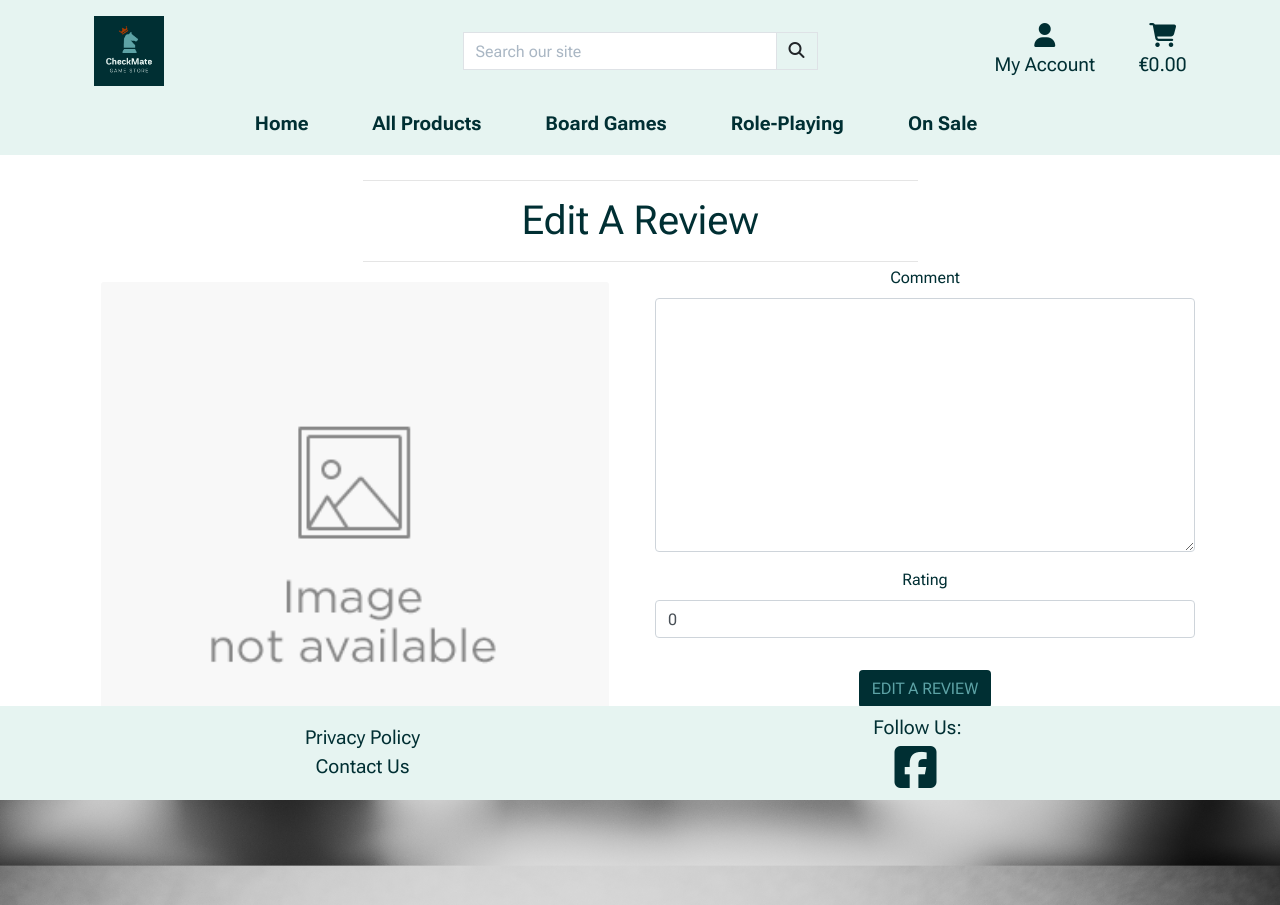
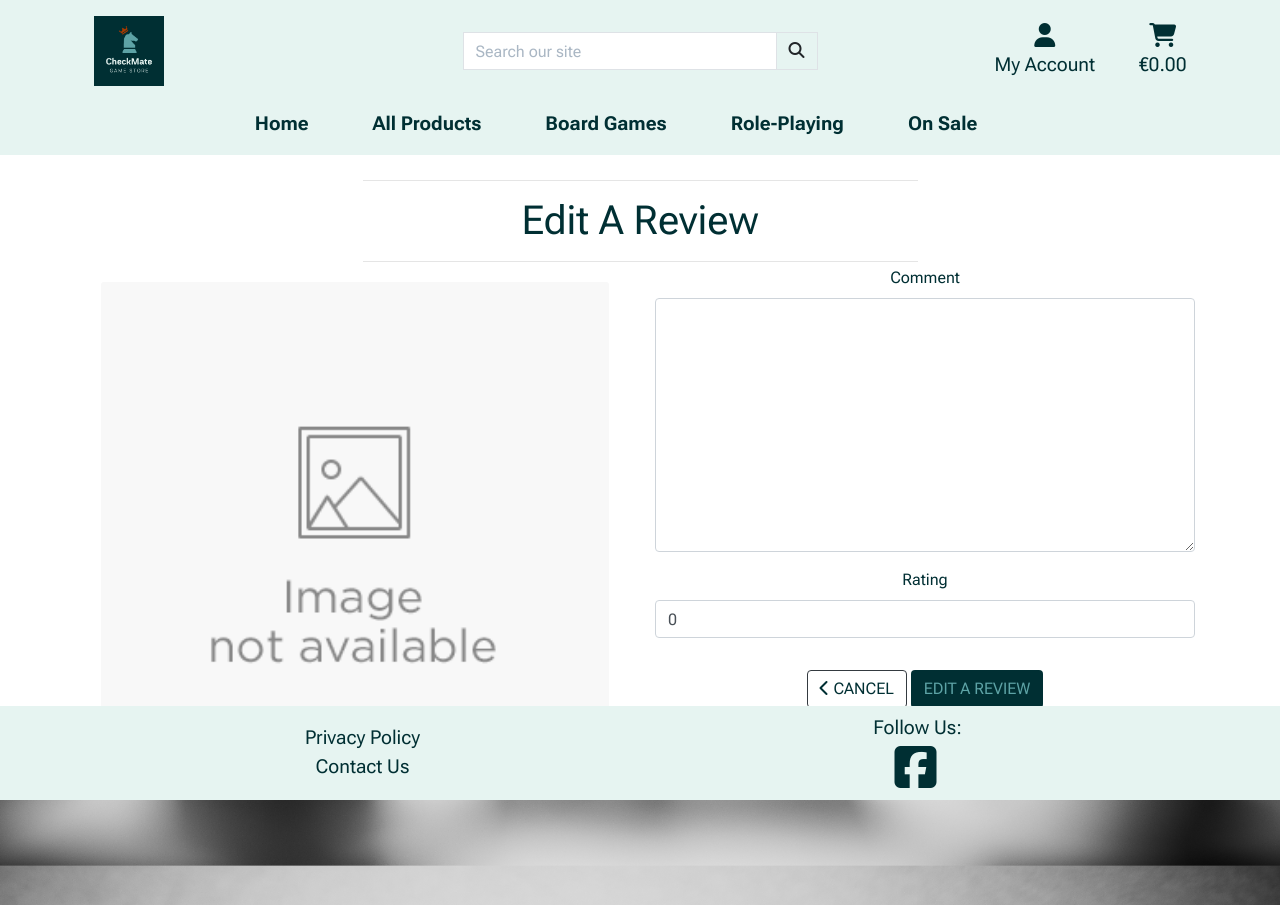
Before and after one commit to vit718/CheckMate-GameStore_Django, a Django app: template reviews/templates/reviews/edit_review.html in a window 1280 px wide. Shown: the top 905 px of the page. Run offline with Django 3.2, Linux system fonts and the light colour scheme; the template is opened without the code that fills it: values that come from a table or form of the project are taken from there, others are empty; some libraries are stand-ins or nearby versions.

Commit message:
Add cancel button to 'edit_reviews'. Cancel button of 'reviews_form' redirects user to products reviews page

```diff
--- a/reviews/templates/reviews/edit_review.html
+++ b/reviews/templates/reviews/edit_review.html
@@ -42,7 +42,12 @@
             <form action="" method="POST">
                 {% csrf_token %}
                 {{ form | crispy }}
-
+                <a href="{% url 'product_reviews' product.id %}" class="btn btn-outline-dark mt-3">
+                    <span class="icon">
+                        <i class="fas fa-chevron-left"></i>
+                    </span>
+                    <span class="text-uppercase">Cancel</span>
+                </a>
                 <input type="submit" class="btn hover-white add-to-cart-btn mt-3" value="Edit a Review">
             </form>
         </div>
--- a/reviews/templates/reviews/reviews_form.html
+++ b/reviews/templates/reviews/reviews_form.html
@@ -46,7 +46,7 @@
                 <input type="range" id="rangeInput" name="rating" min="0" max="5" value="0" step="0.5" oninput="amount.value=rangeInput.value">
                 <output name="amount" id="amount" for="rangeInput">0</output>
                 <br>
-                <a href="{% url 'products' %}" class="btn btn-outline-dark mt-3">
+                <a href="{% url 'product_reviews' product.id %}" class="btn btn-outline-dark mt-3">
                     <span class="icon">
                         <i class="fas fa-chevron-left"></i>
                     </span>
```
